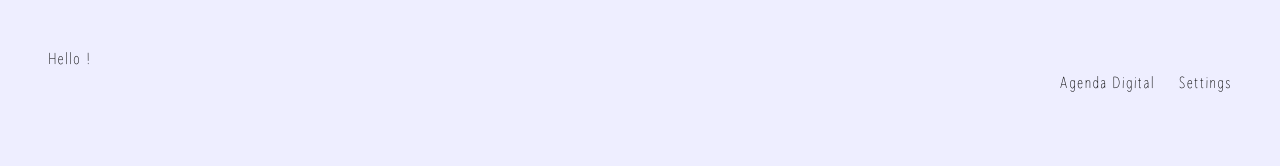
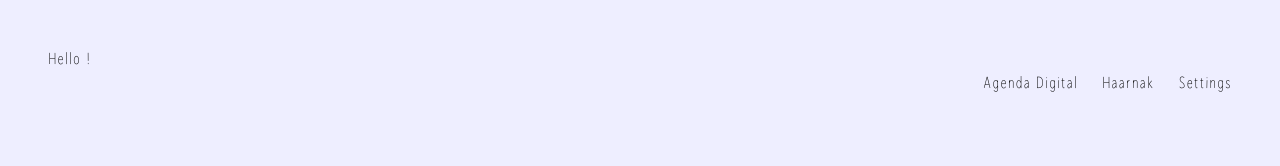
Before and after one commit to Jocabin/koby_home, a plain HTML site: page index.html in a window 1280 px wide. Shown: the top 166 px of the page. Drawn offline with nearby package versions, Linux system fonts and the light colour scheme.

Commit message:
ajout du lien vers haarnak

```diff
--- a/index.html
+++ b/index.html
@@ -16,6 +16,7 @@
             <span>{{randomWord}} {{username}} !</span>
             <div>
                 <a href="#" id="settings">Settings</a>
+                <a href="https://jocabin.github.io/haarnak_website/">Haarnak</a>
                 <a href="https://agenda-digital-b1.herokuapp.com/">Agenda Digital</a>
             </div>
         </header>
```
